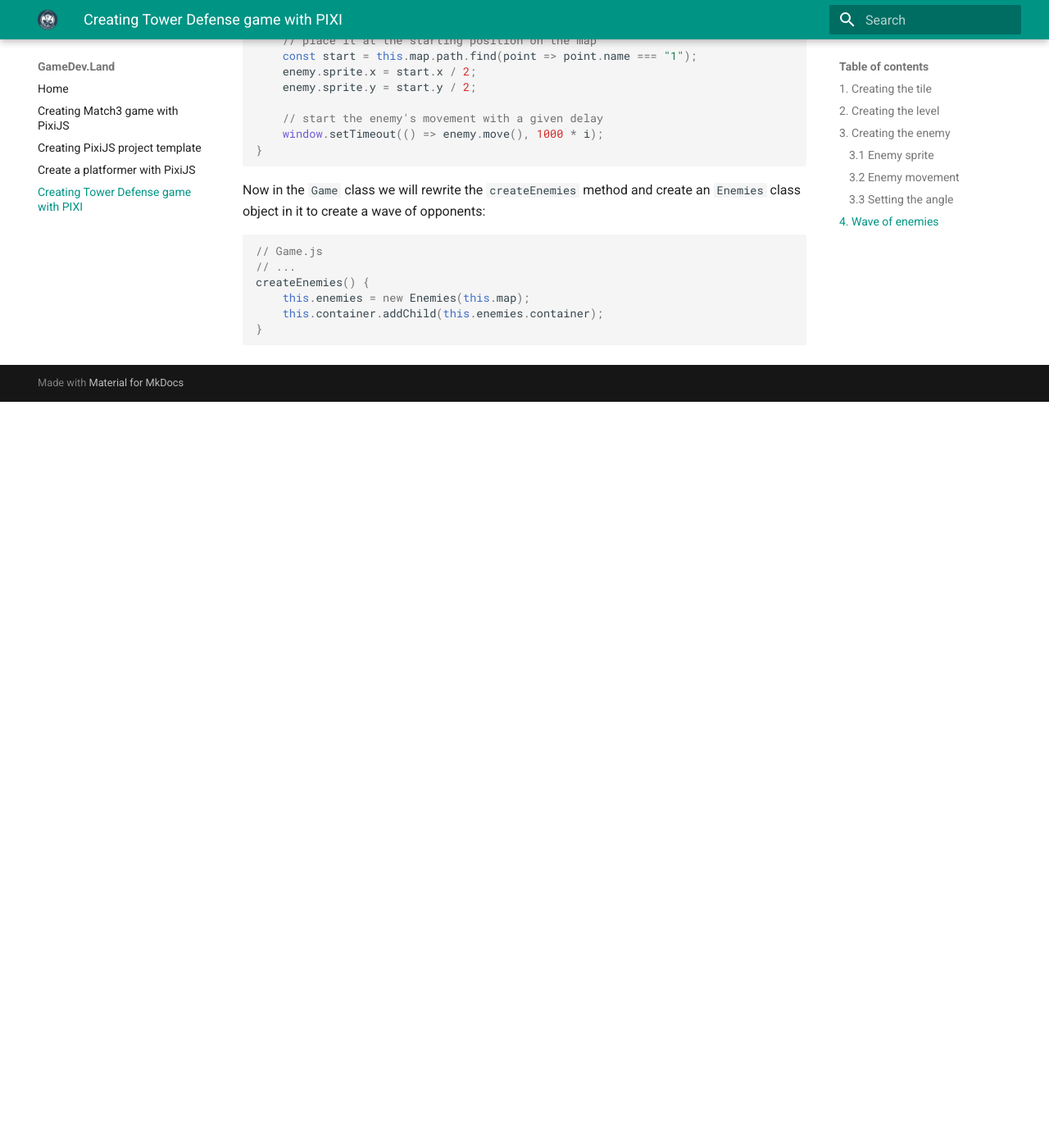
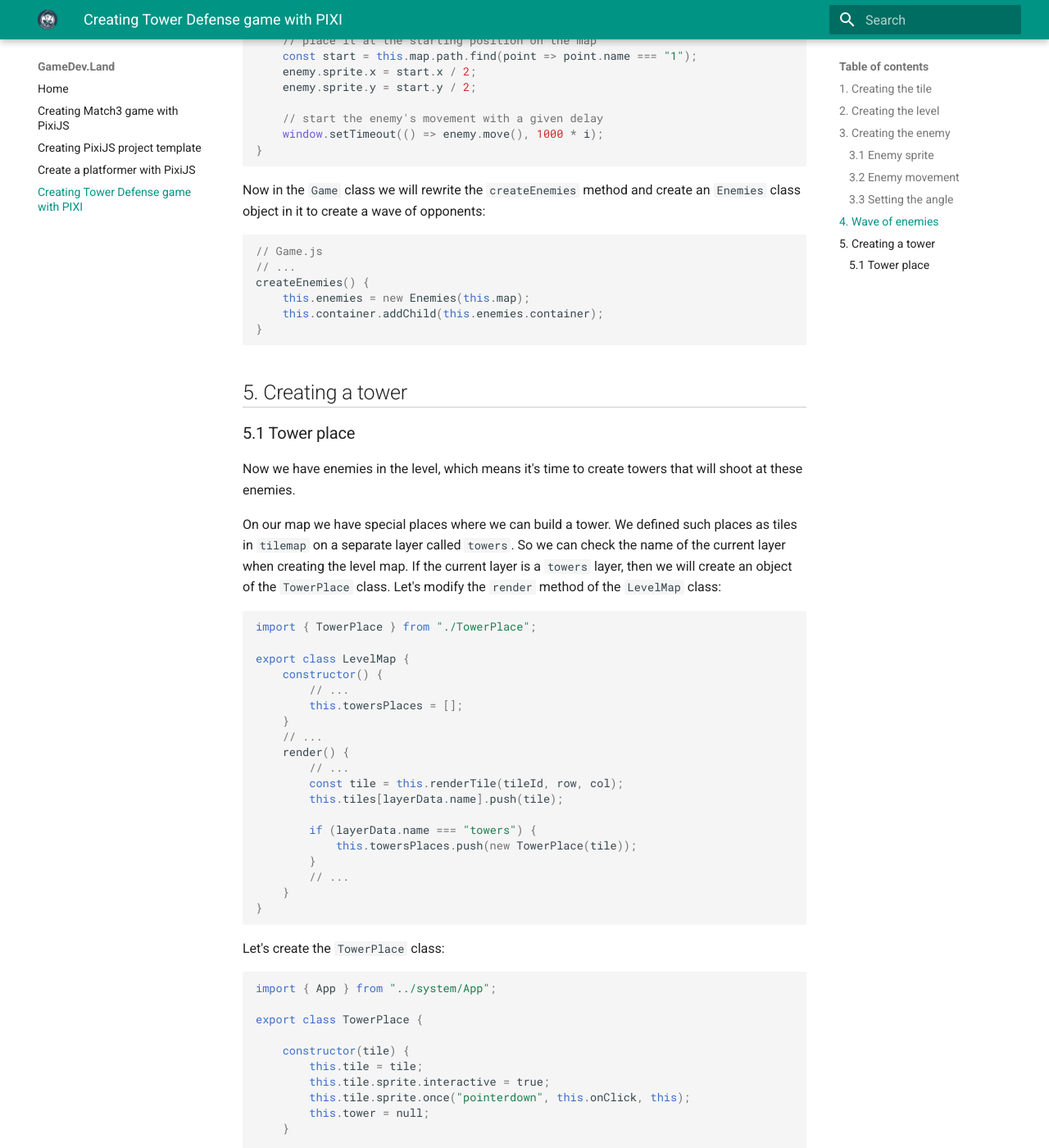
Before and after one commit to bolotnikov/gamedevland, an MkDocs documentation site: the page built from docs/tower-defense.md, in a window 1280 px wide and 1400 px high, scrolled down 12027 px. Shown: the whole window at 82% size. Built offline with MkDocs 1.6.1 and Material for MkDocs 9.7.7, drawn with Linux system fonts in a browser that asks for light colours; emoji names are drawn with the system emoji font; before the commit the page ends 12517 px from its top, so only the background shows below that; some of the changed text lies outside the part shown.

Commit message:
Update tower-defense.md

````diff
--- a/docs/tower-defense.md
+++ b/docs/tower-defense.md
@@ -582,3 +582,80 @@ createEnemies() {
     this.container.addChild(this.enemies.container);
 }
 ```
+## 5. Creating a tower
+### 5.1 Tower place
+
+Now we have enemies in the level, which means it's time to create towers that will shoot at these enemies.
+
+On our map we have special places where we can build a tower. We defined such places as tiles in `tilemap` on a separate layer called `towers`. So we can check the name of the current layer when creating the level map. If the current layer is a `towers` layer, then we will create an object of the `TowerPlace` class. Let's modify the `render` method of the `LevelMap` class:
+
+```javascript
+import { TowerPlace } from "./TowerPlace";
+
+export class LevelMap {
+    constructor() {
+        // ...
+        this.towersPlaces = [];
+    }
+    // ...
+    render() {
+        // ...
+        const tile = this.renderTile(tileId, row, col);
+        this.tiles[layerData.name].push(tile);
+
+        if (layerData.name === "towers") {
+            this.towersPlaces.push(new TowerPlace(tile));
+        }
+        // ...
+    }
+}
+```
+
+Let's create the `TowerPlace` class:
+
+```javascript
+import { App } from "../system/App";
+
+export class TowerPlace {
+
+    constructor(tile) {
+        this.tile = tile;
+        this.tile.sprite.interactive = true;
+        this.tile.sprite.once("pointerdown", this.onClick, this);
+        this.tower = null;
+    }
+
+    onClick() {
+        App.emit("tower-place-click", this);
+    }
+}
+```
+We will pass the created tile for the tower location to the constructor of this class. The main task of the `TowerPlace` class will be to track the click event on such a tile and trigger the event through the application class.
+
+Let's extend Application class from the `EventEmitter` class of the `events` library to be able to emit and listen events:
+
+```javascript
+import { EventEmitter } from "events";
+
+class Application extends EventEmitter {
+    // ...
+}
+```
+
+And finally, in the `Game` class we will add an event handler for the tower's place click:
+
+```javascript
+export class GameScene extends Scene {
+    create() {
+        // ...
+        this.setEvents();
+    }
+
+    setEvents() {
+        App.on("tower-place-click", this.onTowerPlaceClick.bind(this));
+    }
+
+    onTowerPlaceClick(towerPlace) {
+        console.log("tower place click", towerPlace);
+    }
+```
````
